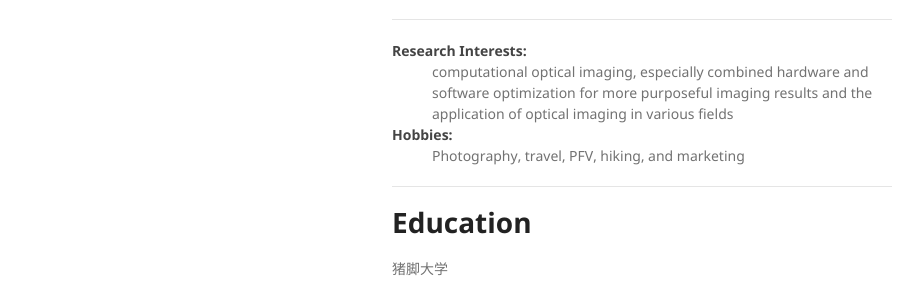
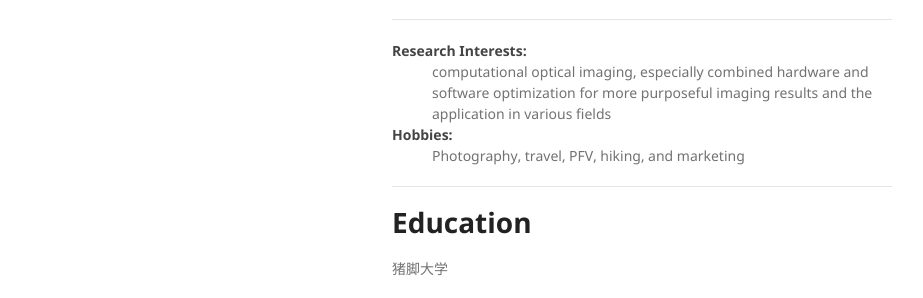
Before and after one commit to alephmembeth/alephmembeth.github.io, a Jekyll site: the page built from index.md, in a window 1280 px wide and 900 px high. Shown: the part 361-659 px from the top of the window, without its empty margins (178-1101 px from the left). Built offline with Jekyll 4.4.1, drawn with Linux system fonts in a browser that asks for light colours; the repository's description, which GitHub fills in, is left out; our own code applies the rules of GitHub Pages for plain Markdown files.

Commit message:
Update index.md

```diff
--- a/index.md
+++ b/index.md
@@ -12,7 +12,7 @@
 
 <dl>
    <dt>Research Interests:</dt>
-      <dd>computational optical imaging, especially combined hardware and software optimization for more purposeful imaging results and the application of optical imaging in various fields</dd>
+      <dd>computational optical imaging, especially combined hardware and software optimization for more purposeful imaging results and the application in various fields</dd>
    <dt>Hobbies:</dt>
       <dd>Photography, travel, PFV, hiking, and marketing</dd>
 </dl>
```
